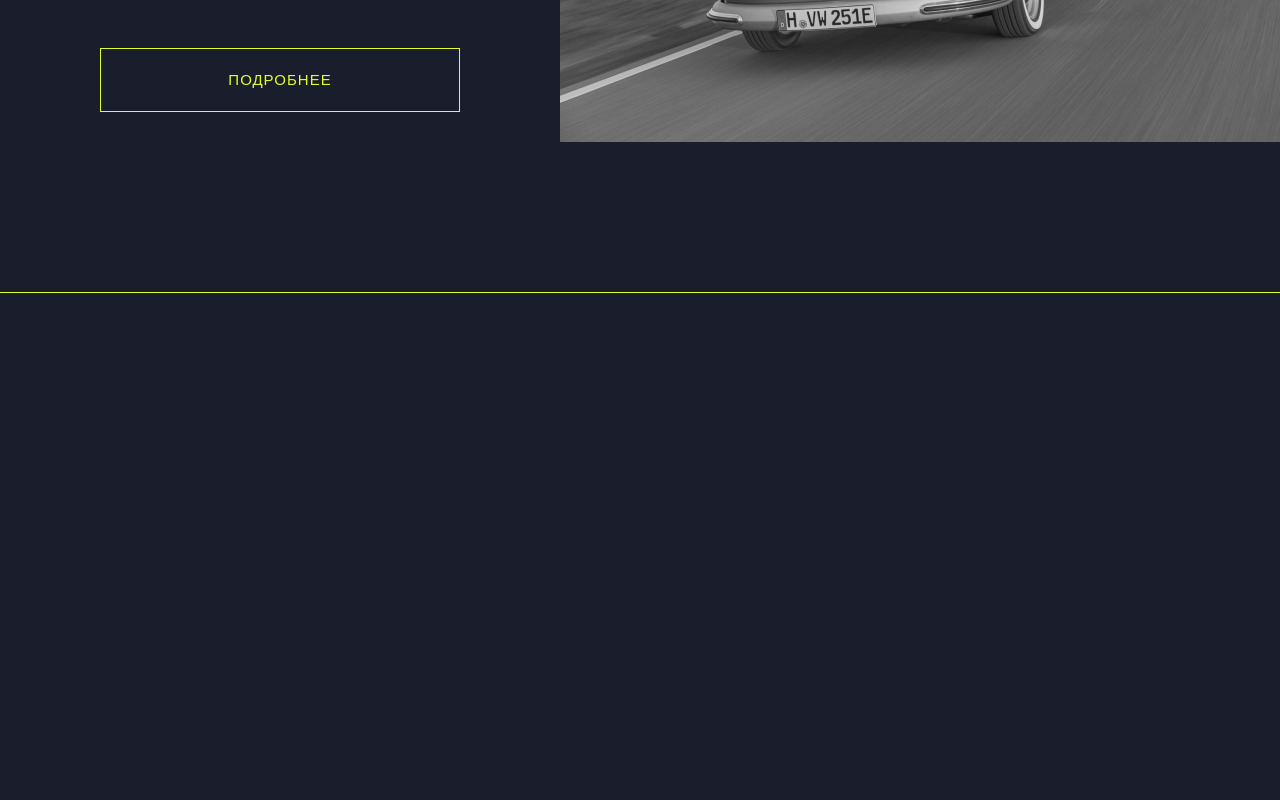
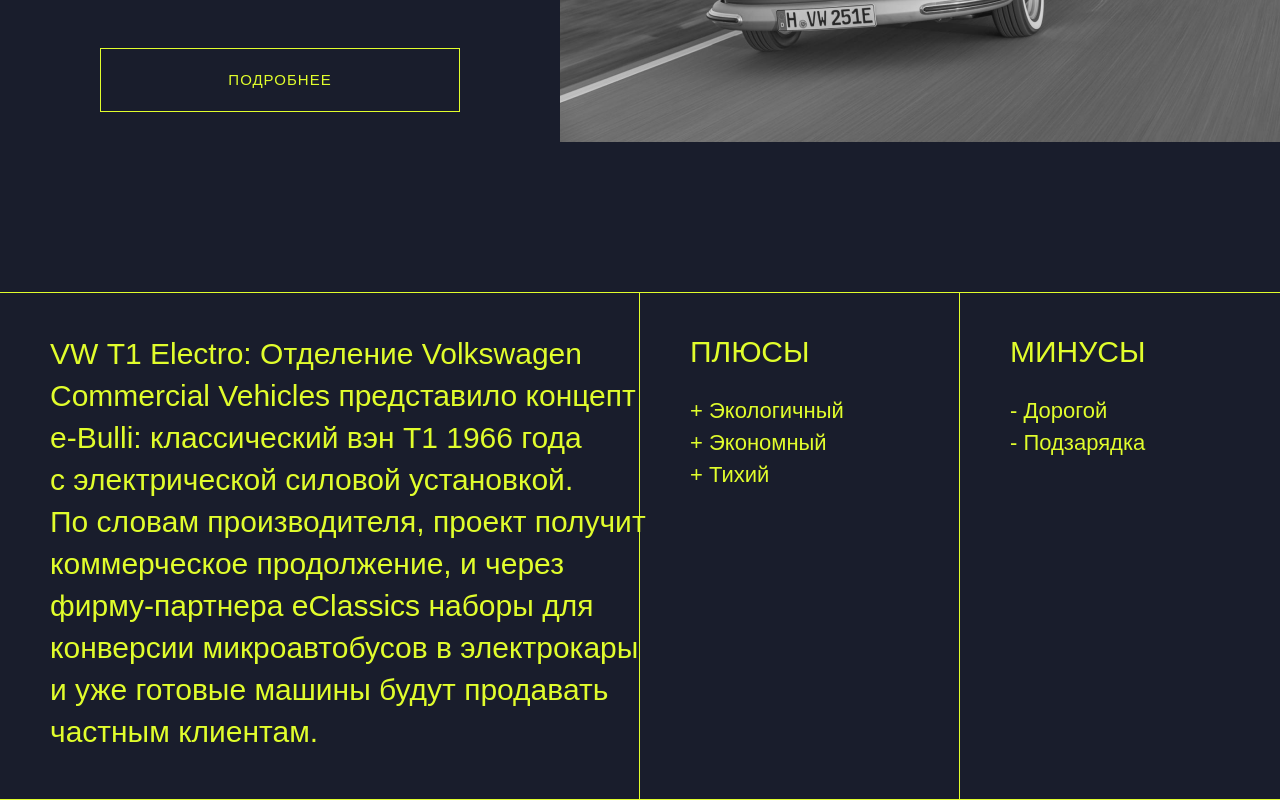
Before and after one commit to Dessnick/auto-magazine, a plain HTML site: page index.html in a window 1280 px wide. Shown: the part 619-1419 px from the top of the page. Before the commit the page ends 912 px from the top, so only its background shows below. Drawn offline with nearby package versions, Linux system fonts and the light colour scheme; files that its build step writes are made by us from their sources.

Commit message:
added facts block

```diff
--- a/index.html
+++ b/index.html
@@ -44,7 +44,38 @@
           class="promo__picture"
         />
       </section>
-      <section class="facts"></section>
+      <section class="facts">
+        <div class="facts__container">
+          <p class="facts__description">
+            <span class="facts__span-accent">VW&nbsp;T1&nbsp;Electro:</span>
+            Отделение Volkswagen Commercial Vehicles представило концепт
+            e-Bulli: классический вэн T1 1966 года с&nbsp;электрической силовой
+            установкой. По&nbsp;словам производителя, проект получит
+            коммерческое продолжение, и&nbsp;через фирму-партнера eClassics
+            наборы для конверсии микроавтобусов в&nbsp;электрокары и&nbsp;уже
+            готовые машины будут продавать частным клиентам.
+          </p>
+        </div>
+        <div class="facts__container">
+          <div class="pros-cons">
+            <h2 class="pros-cons__title">ПЛЮСЫ</h2>
+            <ul class="pros-cons__list">
+              <li class="pros-cons__list-item">+ Экологичный</li>
+              <li class="pros-cons__list-item">+ Экономный</li>
+              <li class="pros-cons__list-item">+ Тихий</li>
+            </ul>
+          </div>
+        </div>
+        <div class="facts__container">
+          <div class="pros-cons">
+            <h2 class="pros-cons__title">МИНУСЫ</h2>
+            <ul class="pros-cons__list">
+              <li class="pros-cons__list-item">- Дорогой</li>
+              <li class="pros-cons__list-item">- Подзарядка</li>
+            </ul>
+          </div>
+        </div>
+      </section>
       <section class="gallery"></section>
       <section class="press"></section>
     </main>
--- a/styles/modules/blocks/facts/facts.scss
+++ b/styles/modules/blocks/facts/facts.scss
@@ -0,0 +1,30 @@
+.facts {
+  max-width: 1440px;
+  display: grid;
+  grid-template-columns: 2fr repeat(2, 1fr);
+
+  margin: 0 auto;
+  height: 506px;
+  border-bottom: 1px solid #e1fd2c;
+}
+
+.facts__container:not(:last-child) {
+  border-right: 1px solid #e1fd2c;
+}
+
+.facts__description {
+  max-width: 620px;
+  width: 100%;
+  margin: 40px 50px 45px;
+
+  color: inherit;
+  font-family: $font-family;
+  font-style: normal;
+  font-weight: 300;
+  font-size: 30px;
+  line-height: 42px;
+}
+
+.facts__span-accent {
+  font-weight: normal;
+}
--- /dev/null
+++ b/styles/modules/blocks/pros-cons/pros-cons.scss
@@ -0,0 +1,29 @@
+.pros-cons {
+  margin: 40px 69px auto 50px;
+}
+
+.pros-cons__title {
+  color: inherit;
+  font-family: $font-family;
+  font-style: normal;
+  font-weight: normal;
+  font-size: 30px;
+  line-height: 37px;
+  text-transform: uppercase;
+}
+
+.pros-cons__list {
+  margin: 0;
+  padding: 0;
+}
+
+.pros-cons__list-item {
+  list-style: none;
+
+  color: inherit;
+  font-family: $font-family;
+  font-style: normal;
+  font-weight: 300;
+  font-size: 22px;
+  line-height: 32px;
+}
--- a/styles/style.scss
+++ b/styles/style.scss
@@ -12,6 +12,7 @@
 @import './modules/blocks/promo/promo.scss';
 
 @import './modules/blocks/facts/facts.scss';
+@import './modules/blocks/pros-cons/pros-cons.scss';
 
 @import './modules/blocks/gallery/gallery.scss';
 
```
